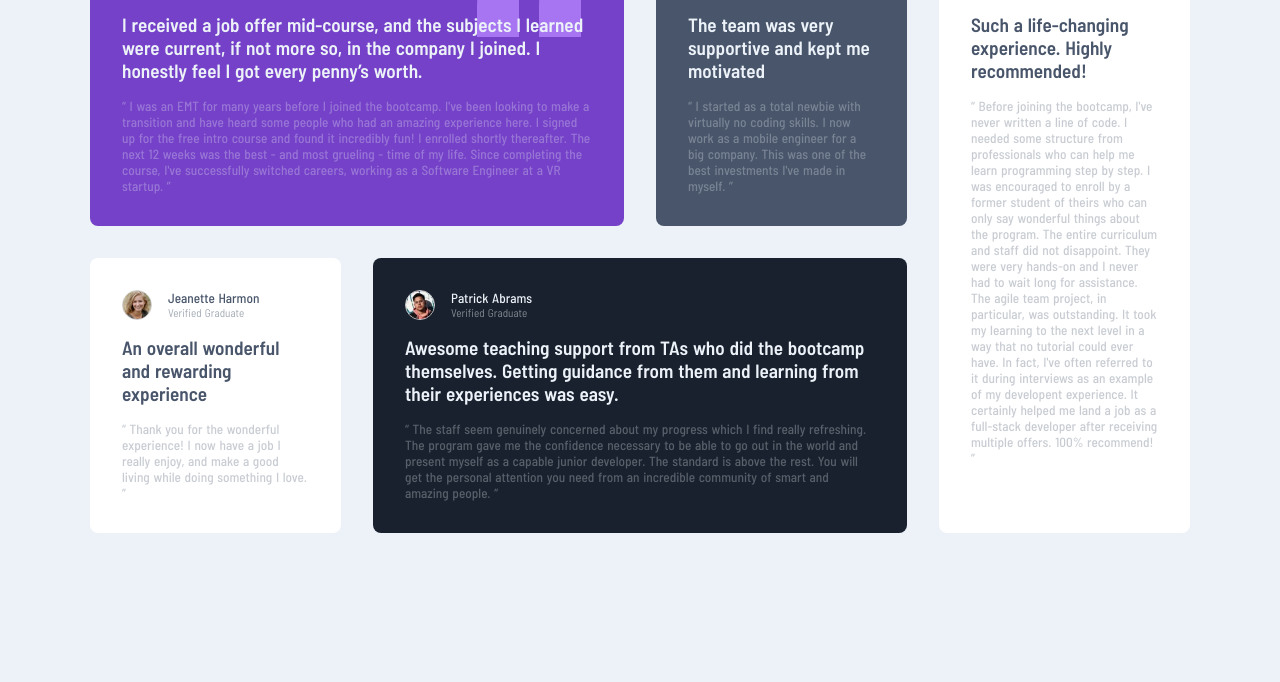
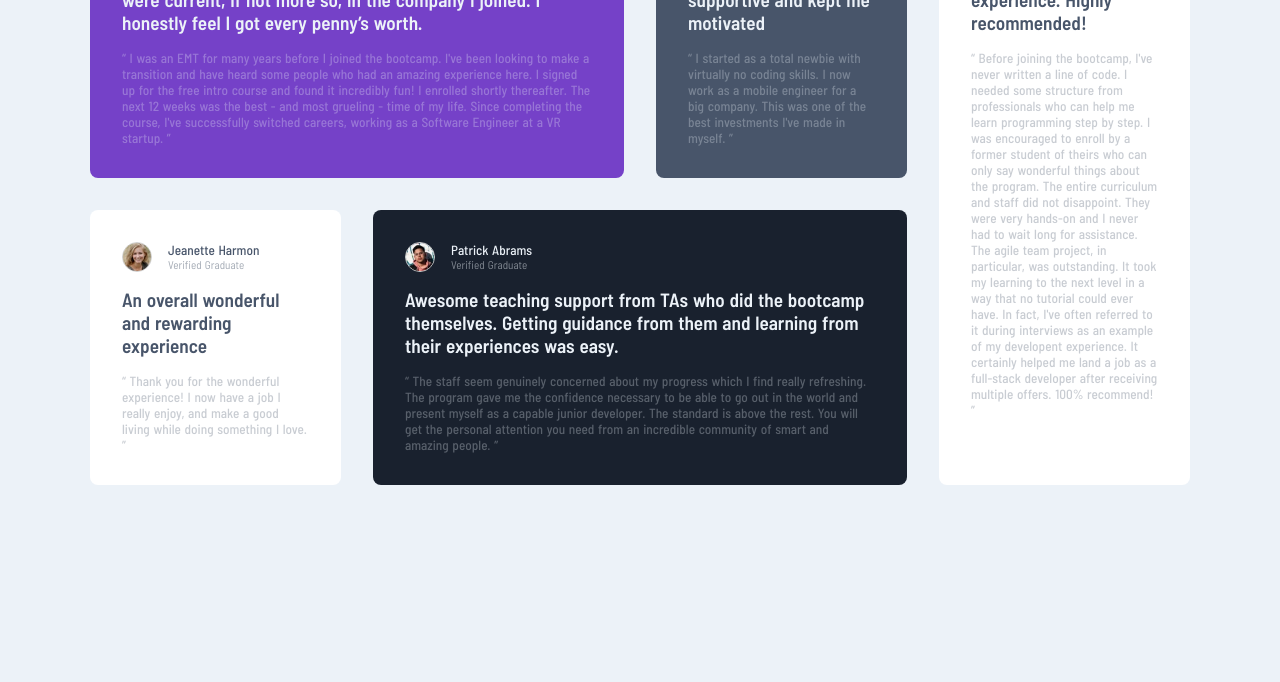
Before and after one commit to dvdgd/testimonials-grid-section, a plain HTML site: page src/index.html in a window 1280 px wide. Shown: the part 214-896 px from the top of the page. After the commit the page ends 800 px from the top, so only its background shows below. Drawn offline with Linux system fonts and the light colour scheme.

Commit message:
remove margin of the body as it isn't needed

```diff
--- a/src/style.css
+++ b/src/style.css
@@ -6,13 +6,11 @@ body {
 
   min-height: 100svh;
   background-color: hsl(var(--light-grayish-blue));
-  margin: 3rem 0;
 
   font-family: 'Barlow Semi Condensed', sans-serif;
   font-weight: 500;
   font-size: .83rem;
   text-align: start;
-  /* line-height: 1.3; */
   word-spacing: .063rem;
 }
 
```
